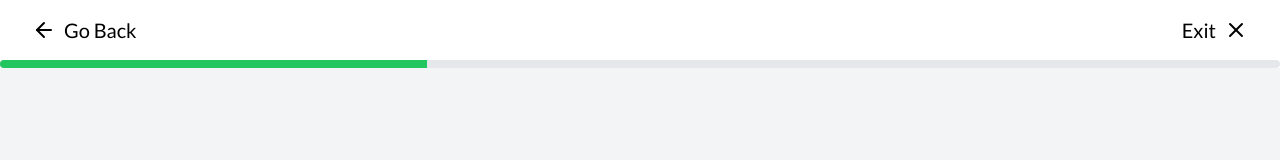
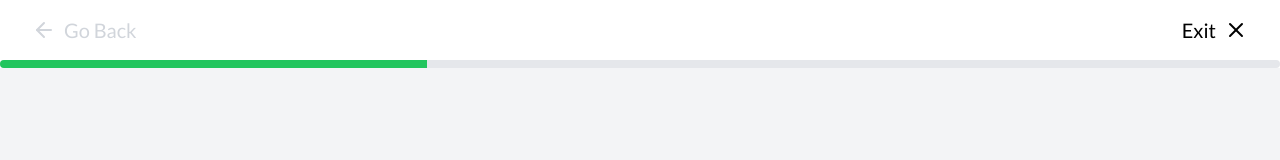
Before and after one commit to muzammilmoin32/stepper-form, a Next.js app: page / in a window 1280 px wide. Shown: the top 160 px of the page. Built offline with nearby package versions, Linux system fonts and the light colour scheme.

Commit message:
fix: button disable issue fixing

```diff
--- a/src/app/components/pages/Home/Home.tsx
+++ b/src/app/components/pages/Home/Home.tsx
@@ -55,7 +55,9 @@ const UserStepperForm: React.FC = () => {
         <div className=" mx-auto px-4 py-4 sm:px-6 lg:px-8 flex justify-between items-center">
           <button
             onClick={handlePrevious}
-            className="text-black hover:text-gray-900 flex gap-2 items-center"
+            className={`text-black hover:text-gray-900 flex gap-2 items-center ${
+              step === STEP.BUDGET ? "text-gray-300  hover:text-gray-300" : ""
+            }`}
             disabled={step === STEP.BUDGET}
           >
             <ArrowLeft className="h-6 w-6" />
```
